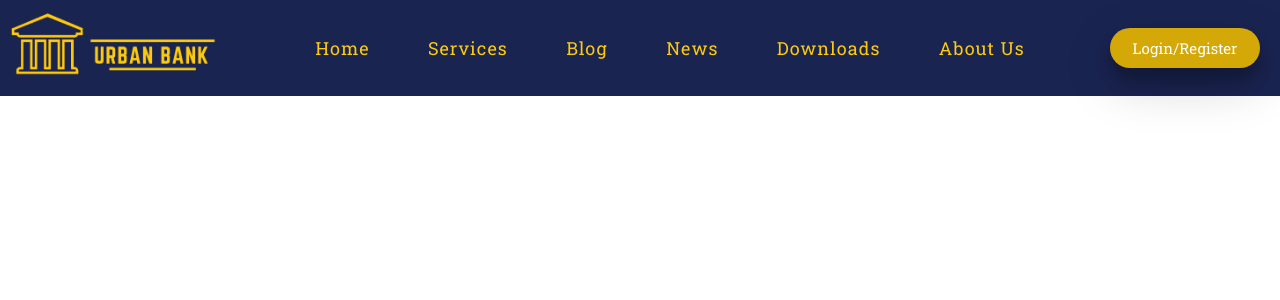
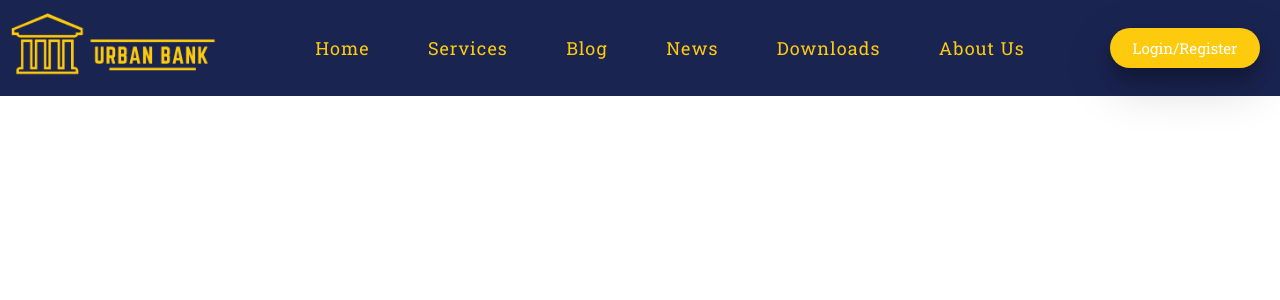
Before and after one commit to Majeed002/online-banking-system, a PHP site: page / in a window 1280 px wide, with the pointer over the restyled element. Shown: the top 300 px of the page. Run offline with PHP 8.4, Linux system fonts and the light colour scheme.

Commit message:
update login button hover
removed background-color of login button

```diff
--- a/Assets/Modules/Styles/main.css
+++ b/Assets/Modules/Styles/main.css
@@ -65,7 +65,6 @@ nav{
  }
 
 .login-register-button li button:hover{
-    background-color: #d4a807;
     z-index: 10px;
     color:white;
     box-shadow: 0 12px 16px 0 rgba(0,0,0,0.24), 0 17px 50px 0 rgba(0,0,0,0.19);
```
